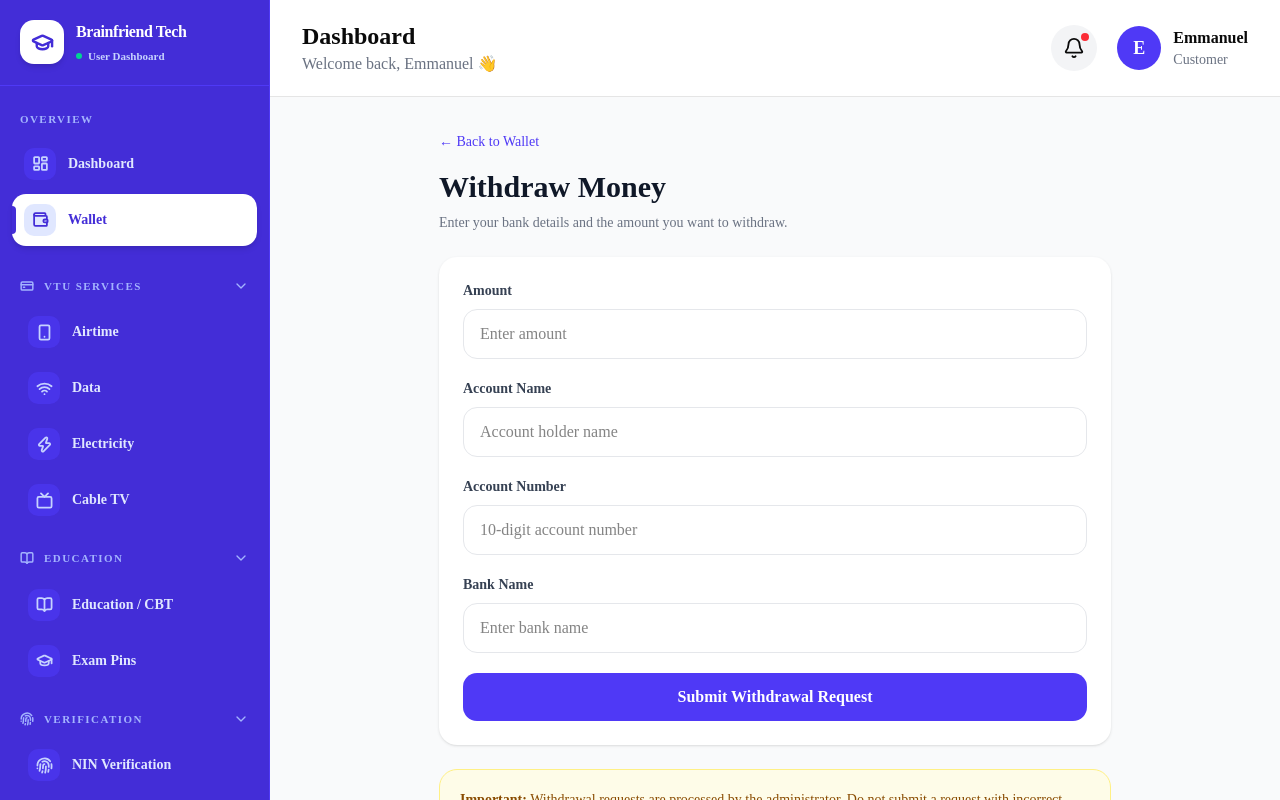
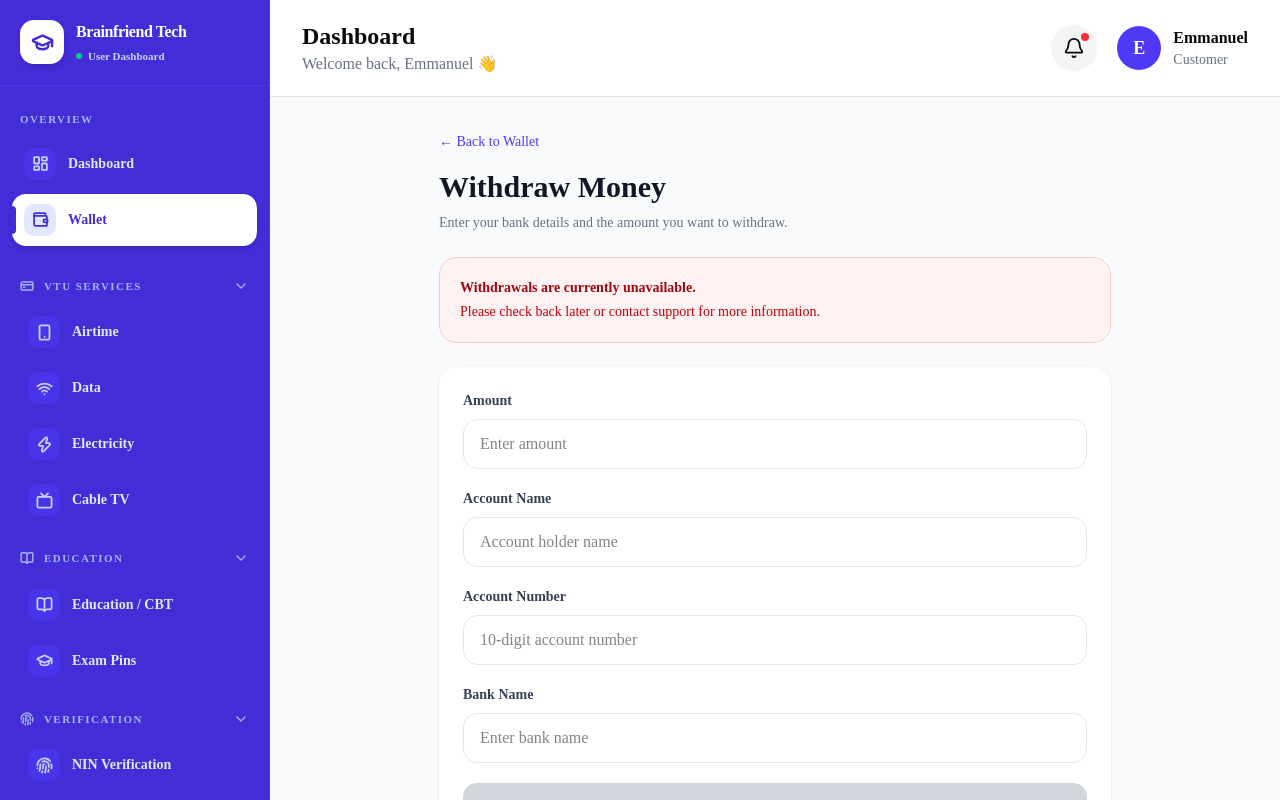
Before and after one commit to Brainfriend4life/brainfriendtech, a Next.js app: page /dashboard/wallet/withdraw in a window 1280 px wide. Shown: the top 800 px of the page. Built offline with nearby package versions, Linux system fonts and the light colour scheme; no server answers.

Commit message:
add files

```diff
--- a/app/dashboard/data/page.tsx
+++ b/app/dashboard/data/page.tsx
@@ -1,4 +1,3 @@
-
 "use client";
 
 import { useEffect, useMemo, useState } from "react";
@@ -457,6 +456,18 @@ export default function BuyDataPage() {
               : "Buy Data"}
           </button>
         </form>
+
+        {/* NOTE */}
+
+        <div className="mt-6 rounded-xl border border-yellow-200 bg-yellow-50 p-4">
+          <h2 className="text-sm font-semibold text-yellow-800">
+            NOTE
+          </h2>
+
+          <p className="mt-1 text-sm leading-6 text-yellow-700">
+            Data purchases attract a 5% service fee.
+          </p>
+        </div>
       </div>
     </div>
   );
--- a/app/dashboard/wallet/withdraw/page.tsx
+++ b/app/dashboard/wallet/withdraw/page.tsx
@@ -1,4 +1,3 @@
-
 "use client";
 
 import { useState } from "react";
@@ -119,6 +118,17 @@ export default function WithdrawPage() {
         </p>
       </div>
 
+      <div className="rounded-2xl border border-red-200 bg-red-50 p-5">
+        <p className="text-sm font-semibold text-red-800">
+          Withdrawals are currently unavailable.
+        </p>
+
+        <p className="mt-1 text-sm text-red-700">
+          Please check back later or contact support
+          for more information.
+        </p>
+      </div>
+
       <form
         onSubmit={handleWithdraw}
         className="space-y-5 rounded-2xl bg-white p-6 shadow-sm"
@@ -205,12 +215,10 @@ export default function WithdrawPage() {
 
         <button
           type="submit"
-          disabled={loading}
-          className="w-full rounded-xl bg-indigo-600 px-5 py-3 font-semibold text-white transition hover:bg-indigo-700 disabled:cursor-not-allowed disabled:opacity-60"
+          disabled={true}
+          className="w-full cursor-not-allowed rounded-xl bg-gray-300 px-5 py-3 font-semibold text-gray-500"
         >
-          {loading
-            ? "Submitting..."
-            : "Submit Withdrawal Request"}
+          Withdrawals Unavailable
         </button>
       </form>
 
```
Also changed, not shown: 2 other files (tests, documents, lock files or other folders).
